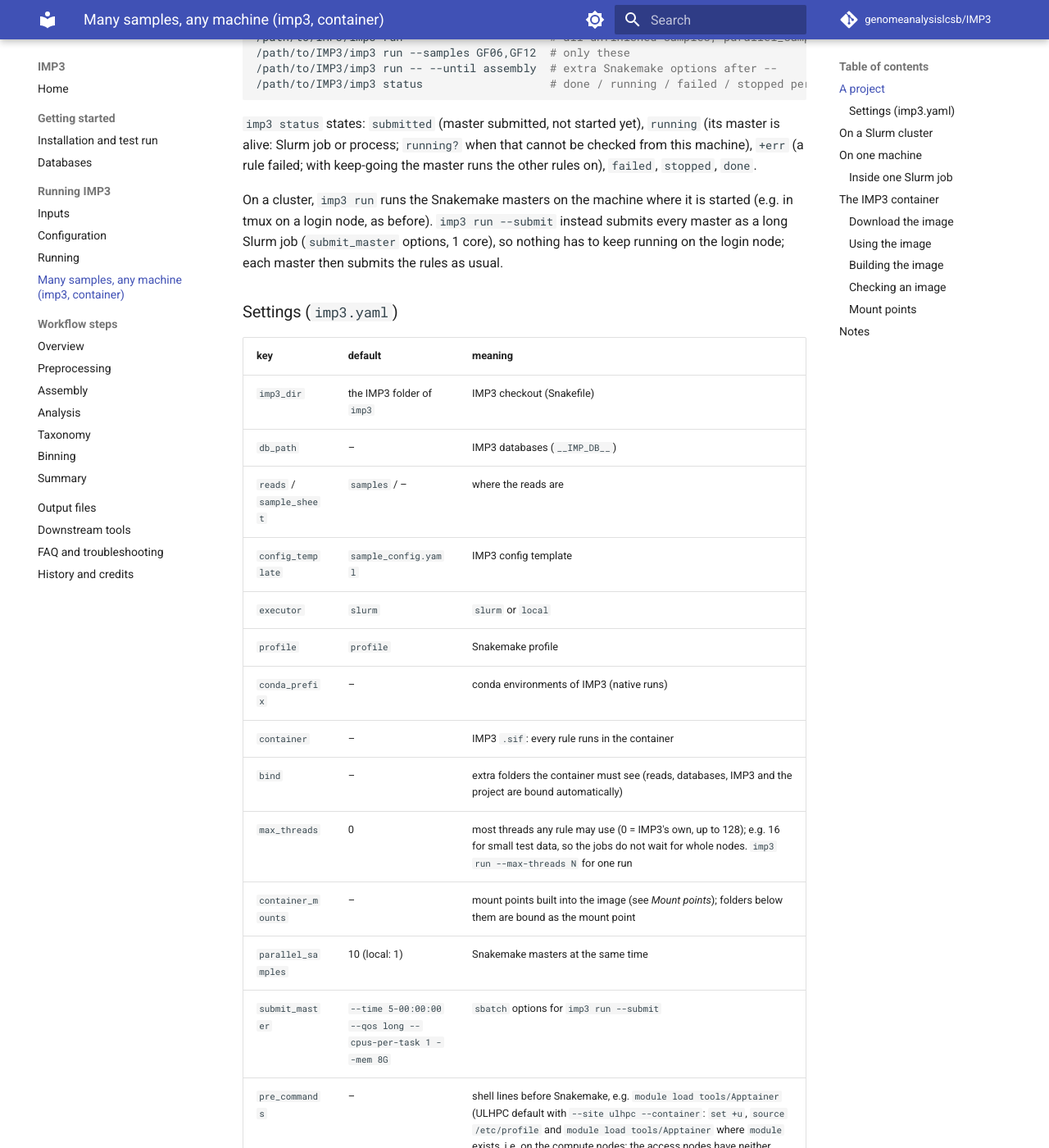
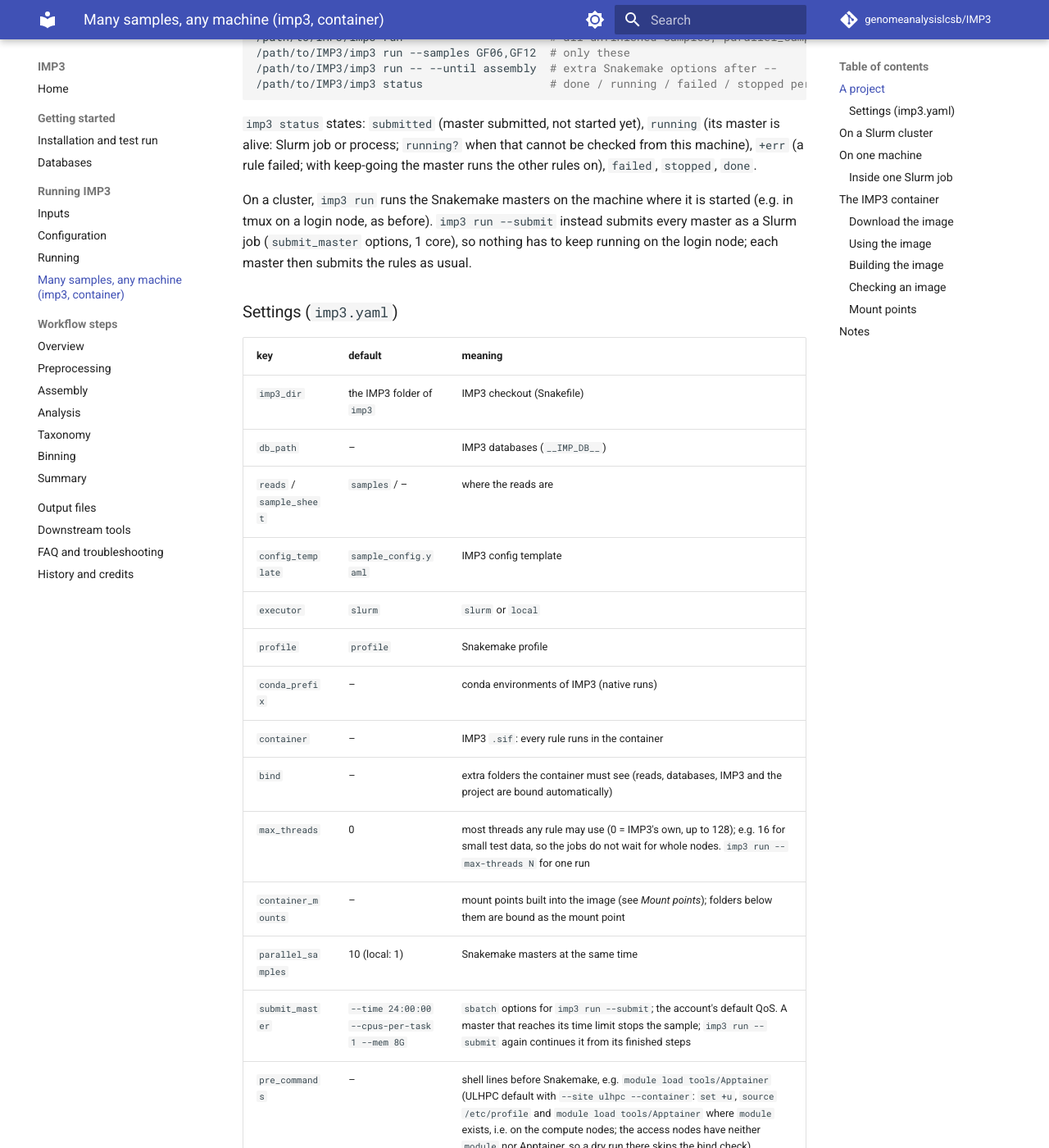
Before and after one commit to genomeanalysislcsb/IMP3, an MkDocs documentation site: the page built from docs/portable.md, in a window 1280 px wide and 1400 px high, scrolled down 1178 px. Shown: the whole window at 82% size. Built offline with MkDocs 1.6.1 and Material for MkDocs 9.7.7, drawn with Linux system fonts in a browser that asks for light colours; comment, search, counter and statistics services are not loaded.

Commit message:
imp3 run --submit: masters with --time 24:00:00 in the default QoS
The default 'submit_master' asked for --qos long and 5 days, which is not a valid QoS for every account
(ULHPC: 'Invalid qos specification'). The master only orchestrates (1 core, 8 GB); it now runs in the
account's default QoS for 24 h. Docs (portable.md) updated.

Co-Authored-By: Claude Opus 5.5 <noreply@anthropic.com>
Claude-Session: https://claude.ai/code/session_01L5bQxNJvvvTRxDQ7VNdjru

```diff
--- a/docs/portable.md
+++ b/docs/portable.md
@@ -52,7 +52,7 @@ process; `running?` when that cannot be checked from this machine), `+err` (a ru
 master runs the other rules on), `failed`, `stopped`, `done`.
 
 On a cluster, `imp3 run` runs the Snakemake masters on the machine where it is started (e.g. in tmux on a login
-node, as before). `imp3 run --submit` instead submits every master as a long Slurm job (`submit_master` options,
+node, as before). `imp3 run --submit` instead submits every master as a Slurm job (`submit_master` options,
 1 core), so nothing has to keep running on the login node; each master then submits the rules as usual.
 
 ### Settings (`imp3.yaml`)
@@ -71,7 +71,7 @@ node, as before). `imp3 run --submit` instead submits every master as a long Slu
 | `max_threads` | 0 | most threads any rule may use (0 = IMP3's own, up to 128); e.g. 16 for small test data, so the jobs do not wait for whole nodes. `imp3 run --max-threads N` for one run |
 | `container_mounts` | – | mount points built into the image (see *Mount points*); folders below them are bound as the mount point |
 | `parallel_samples` | 10 (local: 1) | Snakemake masters at the same time |
-| `submit_master` | `--time 5-00:00:00 --qos long --cpus-per-task 1 --mem 8G` | `sbatch` options for `imp3 run --submit` |
+| `submit_master` | `--time 24:00:00 --cpus-per-task 1 --mem 8G` | `sbatch` options for `imp3 run --submit`; the account's default QoS. A master that reaches its time limit stops the sample; `imp3 run --submit` again continues it from its finished steps |
 | `pre_commands` | – | shell lines before Snakemake, e.g. `module load tools/Apptainer` (ULHPC default with `--site ulhpc --container`: `set +u`, `source /etc/profile` and `module load tools/Apptainer` where `module` exists, i.e. on the compute nodes; the access nodes have neither `module` nor Apptainer, so a dry run there skips the bind check) |
 | `tmp_root` | `/dev/shm` (local: `/tmp`) | root of IMP3's temporary folder |
 | `cores`, `mem_gb`, `gpu` | all, 90 %, auto | local: what IMP3 may use on the machine |
```
Also changed, not shown: 1 other file.
